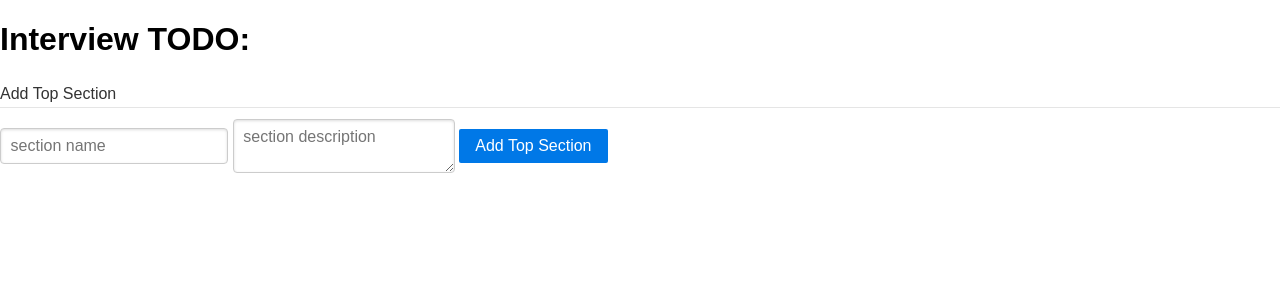
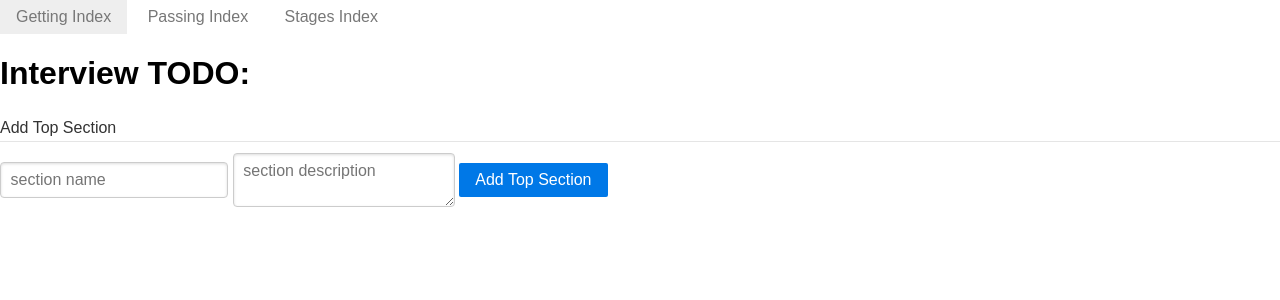
Before and after one commit to dyns/flask_interview_topics, a Flask app: page / in a window 1280 px wide. Shown: the top 300 px of the page. Run offline with Flask 2, Linux system fonts and the light colour scheme; data that the repository does not hold is empty.

Commit message:
Update nav

```diff
--- a/app/routes.py
+++ b/app/routes.py
@@ -140,3 +140,7 @@ def remove_children(sec):
 	for sub_s in sec.sub_sections:
 		remove_children(sub_s)
 	db.session.delete(sec)
+
+@app.route('/getting')
+def getting_interview():
+	return render_template('getting-the-interview.html')
--- a/app/templates/base.html
+++ b/app/templates/base.html
@@ -11,16 +11,17 @@
 <body>
     <div id="container">
 
-      <div class="pure-menu pure-menu-horizontal">
-                <ul class="pure-menu-list">
-                    <li class="pure-menu-item"><a href="/" class="pure-menu-link">Home</a></li>
-                </ul>
-            </div>
+        <div class="pure-menu pure-menu-horizontal">
+            <ul class="pure-menu-list">
+                <li class="pure-menu-item"><a href="/getting" class="pure-menu-link">Getting Index</a></li>
+                <li class="pure-menu-item"><a href="/" class="pure-menu-link">Passing Index</a></li>
+                <li class="pure-menu-item"><a href="/" class="pure-menu-link">Stages Index</a></li>
+            </ul>
+        </div>
 
         {% block content %}{% endblock %}
 
     </div>
 </body>
 
-
 </html>
--- /dev/null
+++ b/app/templates/getting-the-interview.html
@@ -0,0 +1,4 @@
+{% extends "base.html" %}
+{% block content %}
+<h3>Get the interview!</h3>
+{% endblock %}
--- a/app/templates/index.html
+++ b/app/templates/index.html
@@ -1,21 +1,6 @@
-<!DOCTYPE html>
+ {% extends "base.html" %} {% block content %}
 
-<head>
-    <title>Overview</title>
-    <link rel=stylesheet type=text/css href="{{ url_for('static', filename='pure.css') }}">
-    <link rel=stylesheet type=text/css href="{{ url_for('static', filename='grids-responsive.css') }}">
-    <link rel=stylesheet type=text/css href="{{ url_for('static', filename='style.css') }}">
-    <meta name="viewport" content="width=device-width, initial-scale=1">
-</head>
-
-<body>
-    <div id="container">
-
-        <h1>Interview TODO:</h1>
-
-        {% with sections=sections, top_section_tasks=[] %}
-        {% include "partials/section-list.html" %}
-        {% endwith %}
+<h1>Interview TODO:</h1> {% with sections=sections, top_section_tasks=[] %} {% include "partials/section-list.html" %} {% endwith %}
 
 <form method="post" class="pure-form" action="/">
     <legend>Add Top Section</legend>
@@ -26,7 +11,4 @@
     </fieldset>
 </form>
 
-    </div>
-</body>
-
-</html>
+{% endblock %}
```
Lines whose indentation alone changed are shown as unchanged.
